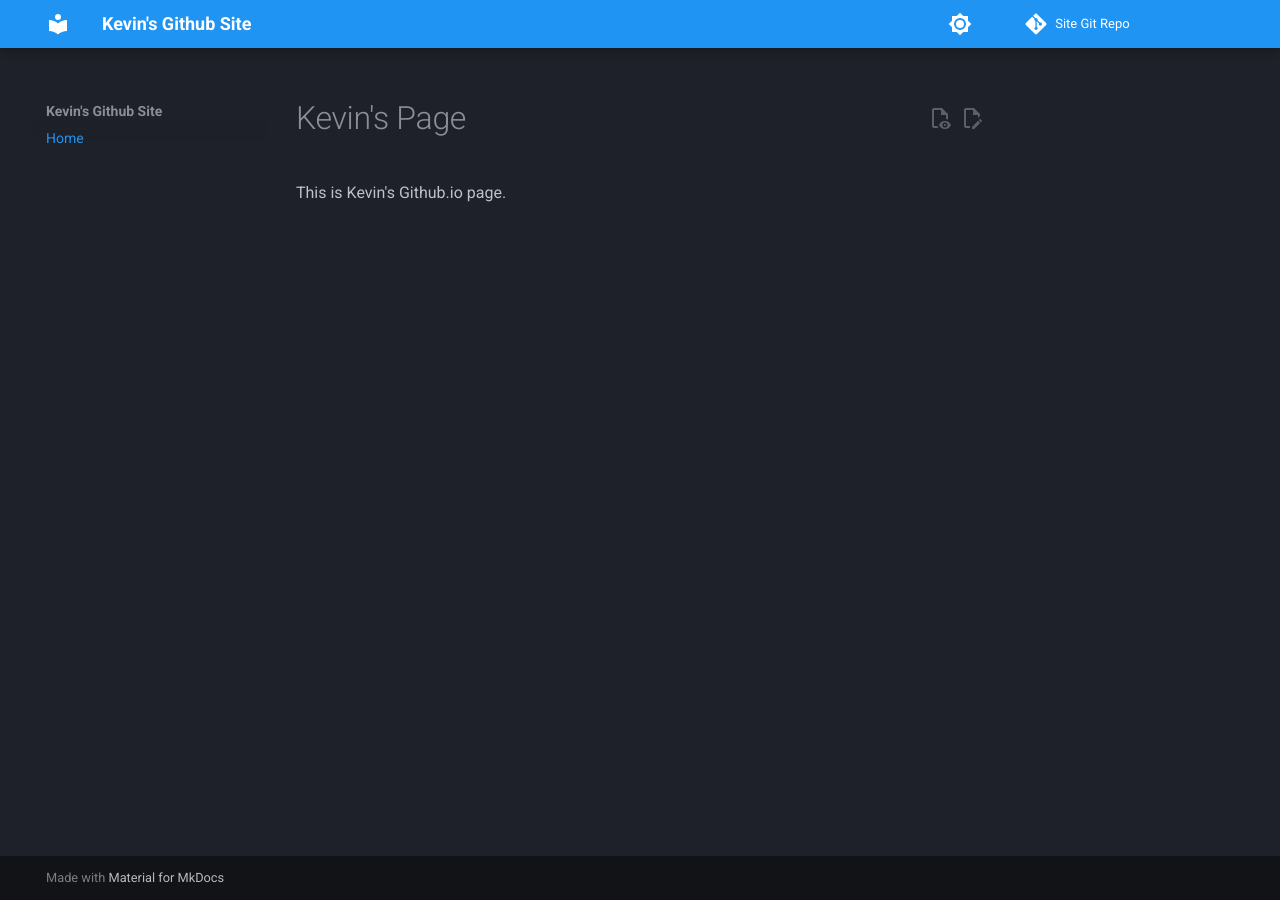
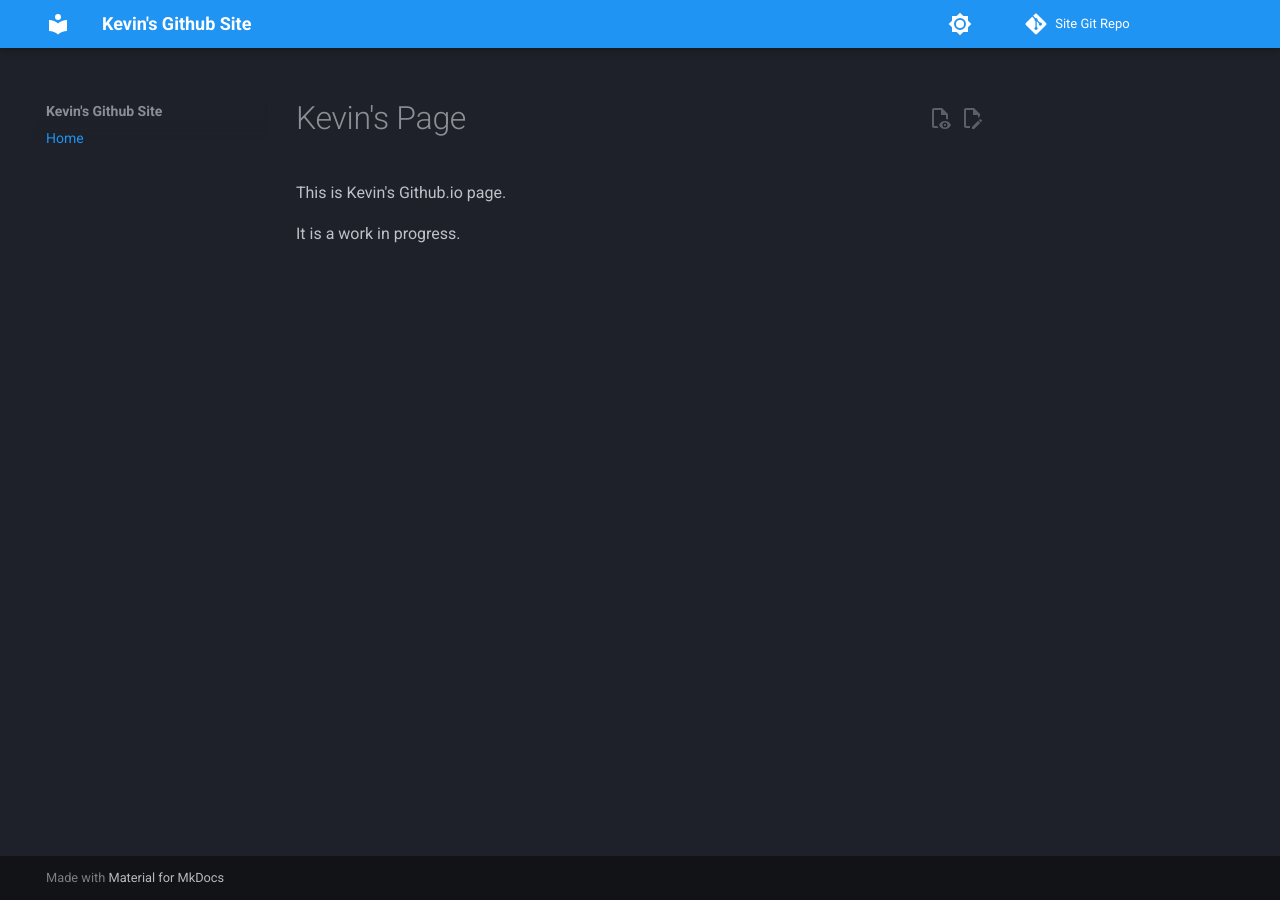
Before and after one commit to ktower/ktower.github.io, an MkDocs documentation site: the page built from docs/index.md, in a window 1280 px wide. Built offline with MkDocs 1.6.1 and Material for MkDocs 9.7.7, drawn with Linux system fonts in a browser that asks for light colours; comment, search, counter and statistics services are not loaded.

Commit message:
Minor update

```diff
--- a/docs/index.md
+++ b/docs/index.md
@@ -1,3 +1,5 @@
 # Kevin's Page
 
 This is Kevin's Github.io page.
+
+It is a work in progress.
```
